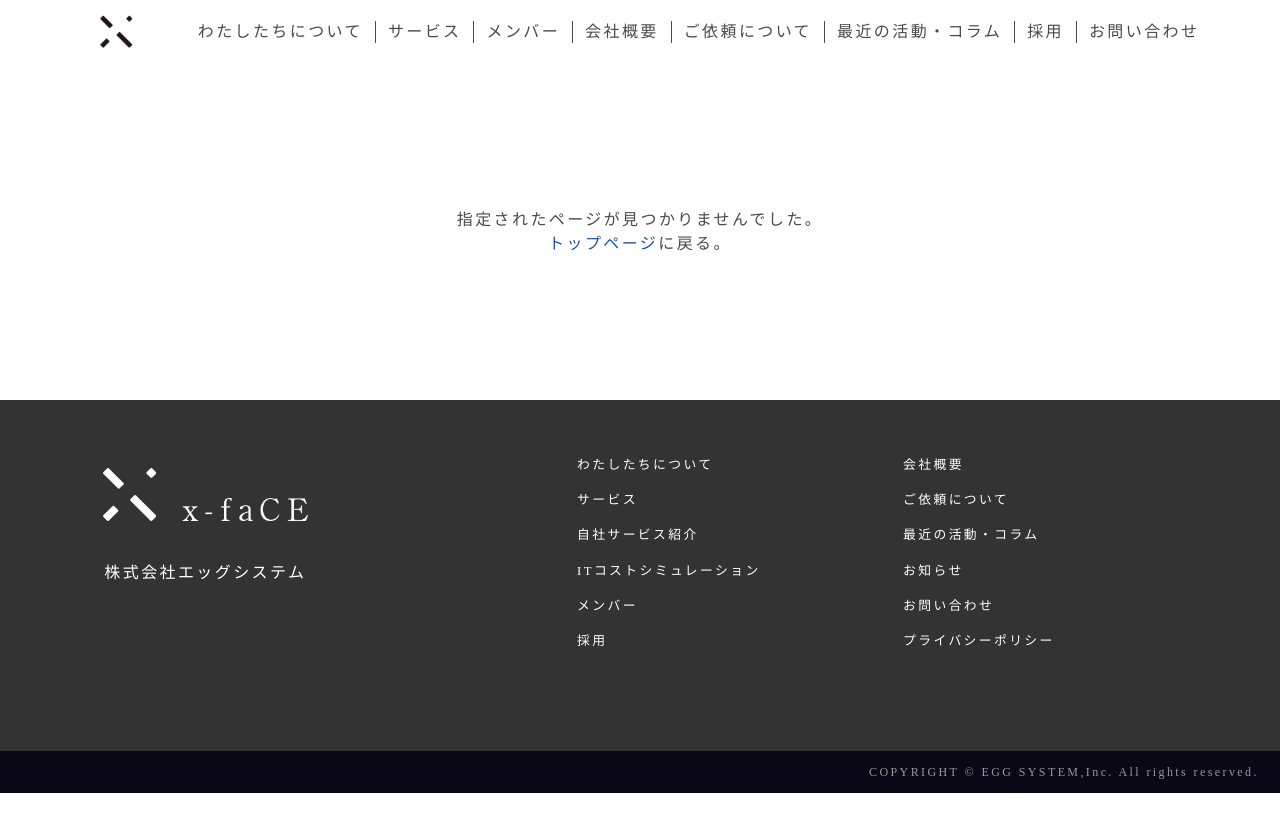
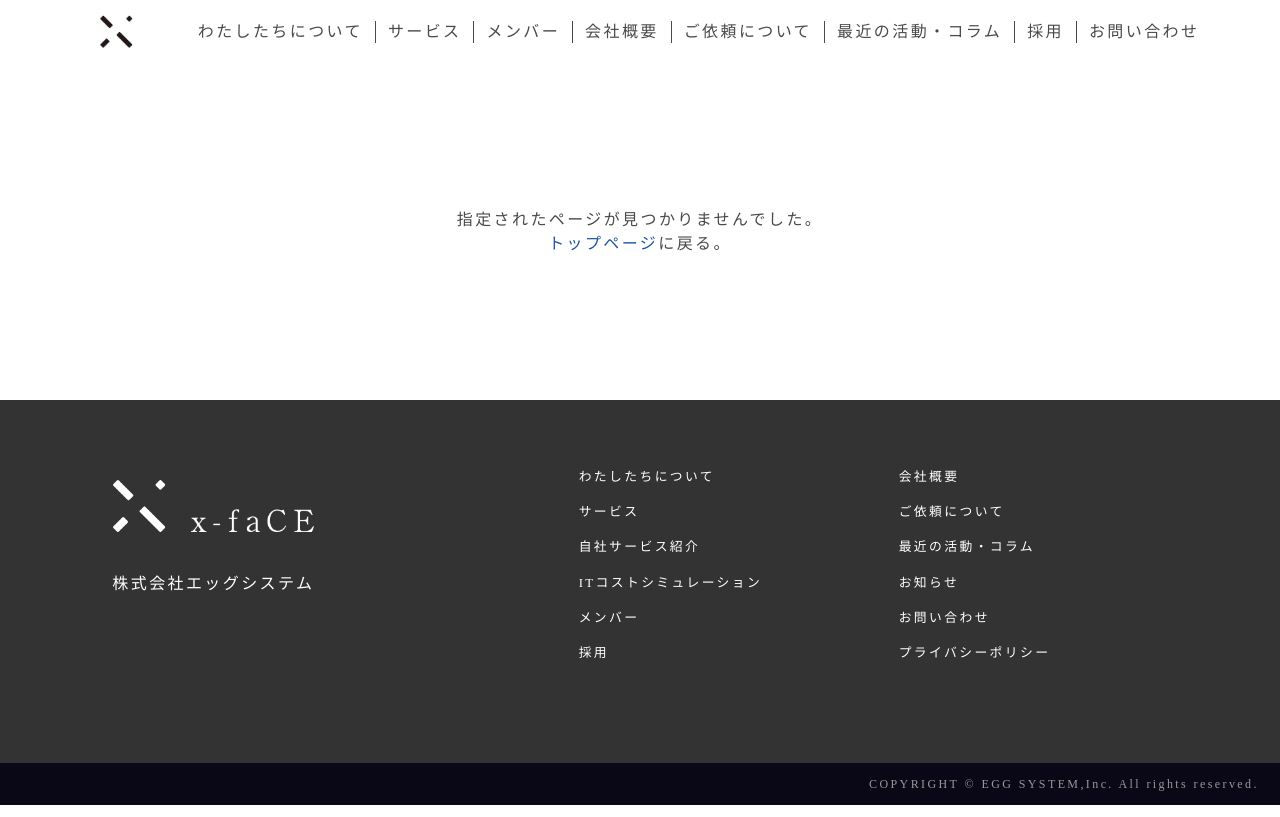
Before and after one commit to egg-system/corporate-site, a Nuxt app: page /404 in a window 1280 px wide. Built offline with nearby package versions, Linux system fonts and the light colour scheme.

Commit message:
fix : 横スクロールしないように修正

```diff
--- a/components/layouts/Footer.vue
+++ b/components/layouts/Footer.vue
@@ -64,7 +64,7 @@ export default {
 
 <style lang="scss" scoped>
 .columns {
-  margin-bottom: 5rem;
+  margin: 0 0 5rem;
 }
 .copyright {
   color: $copyright;
```
